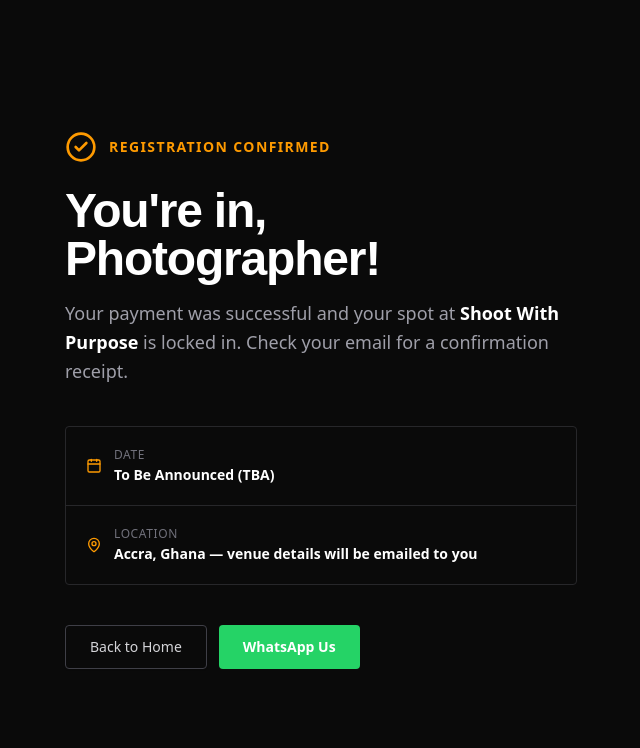
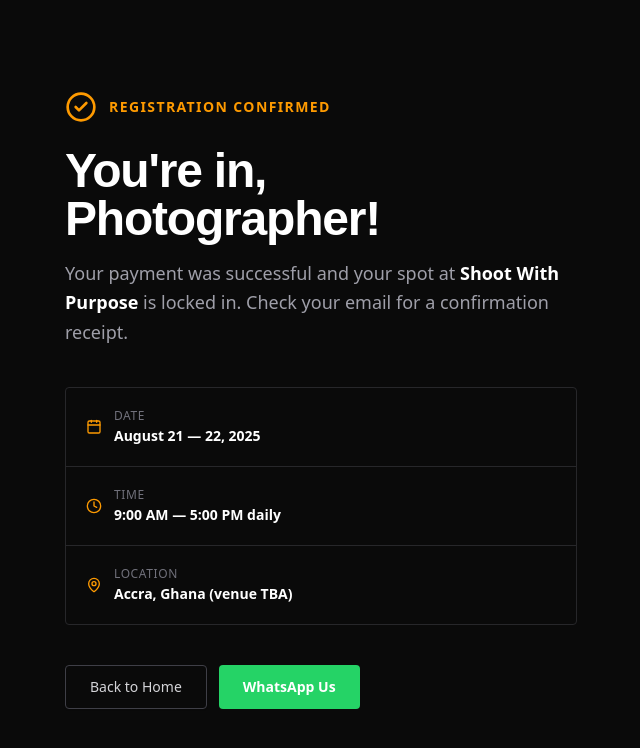
Before and after one commit to rizennews/swp, a Next.js app: page /success in a window 1280 px wide. Shown: the top 748 px of the page, without its empty margins (319-959 px from the left). Built offline with nearby package versions, Linux system fonts and the light colour scheme; a web font is replaced by a local one.

Commit message:
feat: update event schedule and location in success screen

```diff
--- a/src/app/success/page.tsx
+++ b/src/app/success/page.tsx
@@ -1,6 +1,6 @@
 import Link from "next/link";
 import { Button } from "@/components/ui/button";
-import { CheckCircle2, Calendar, MapPin, ArrowRight } from "lucide-react";
+import { CheckCircle2, Calendar, MapPin, Clock, ArrowRight } from "lucide-react";
 
 export const metadata = {
   title: "Registration Confirmed — Shoot With Purpose",
@@ -38,14 +38,21 @@
             <Calendar className="w-4 h-4 text-amber-500 flex-shrink-0" />
             <div>
               <p className="text-xs text-zinc-500 uppercase tracking-wider mb-0.5">Date</p>
-              <p className="text-white font-semibold text-sm">To Be Announced (TBA)</p>
+              <p className="text-white font-semibold text-sm">August 21 — 22, 2025</p>
+            </div>
+          </div>
+          <div className="p-5 flex items-center gap-3">
+            <Clock className="w-4 h-4 text-amber-500 flex-shrink-0" />
+            <div>
+              <p className="text-xs text-zinc-500 uppercase tracking-wider mb-0.5">Time</p>
+              <p className="text-white font-semibold text-sm">9:00 AM — 5:00 PM daily</p>
             </div>
           </div>
           <div className="p-5 flex items-center gap-3">
             <MapPin className="w-4 h-4 text-amber-500 flex-shrink-0" />
             <div>
               <p className="text-xs text-zinc-500 uppercase tracking-wider mb-0.5">Location</p>
-              <p className="text-white font-semibold text-sm">Accra, Ghana — venue details will be emailed to you</p>
+              <p className="text-white font-semibold text-sm">Accra, Ghana (venue TBA)</p>
             </div>
           </div>
         </div>
```
